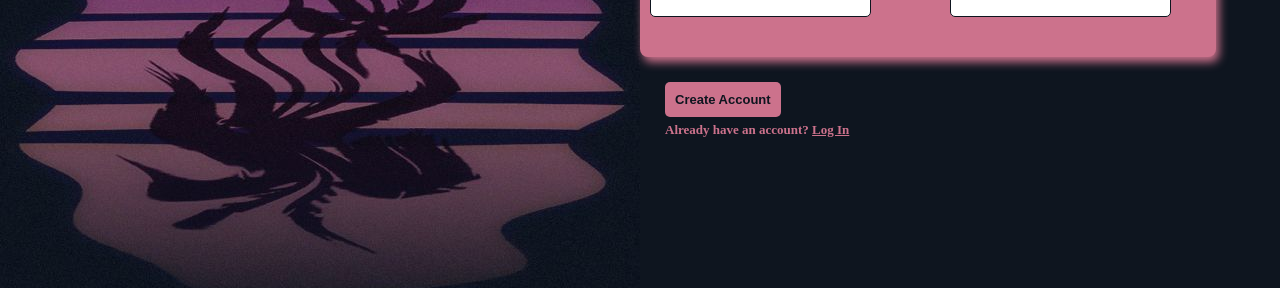
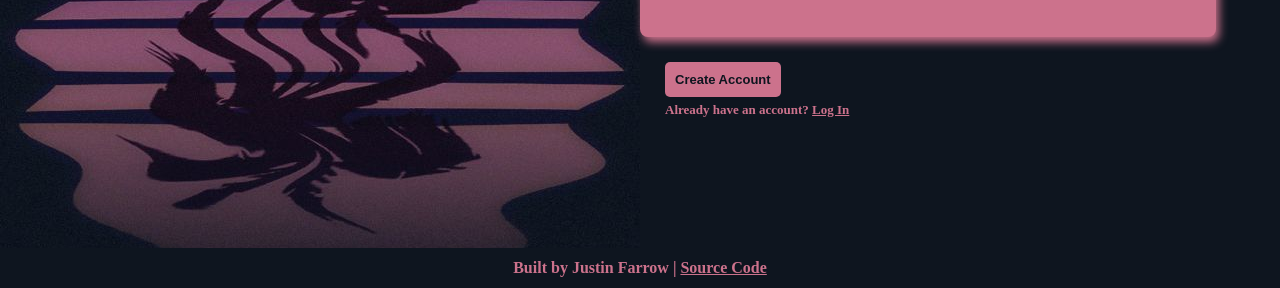
Before and after one commit to JAFarrow/TOP_dummyForm, a plain HTML site: page index.html in a window 1280 px wide. Shown: the part 512-800 px from the top of the page. Drawn offline with Linux system fonts and the light colour scheme.

Commit message:
Added Footer. Footer implemented.

```diff
--- a/index.html
+++ b/index.html
@@ -53,7 +53,7 @@
             <input type="password" name="" value="" id="pswrd" class="pswrdInput" required>
           </div>
           <div id="pswrdValSec" id="pswrdVerif">
-            <label for="pswrVerif" class="error">* CONFIRM PASSWORD</label>
+            <label for="pswrdVerif" class="error">* CONFIRM PASSWORD</label>
             <input type="password" name="" value="" id="pswrdVerif" class="pswrdInput" required>
           </div>
         </form>
@@ -66,6 +66,12 @@
       </div>
 
     </div>
+
+    <footer>
+      <h3>Built by Justin Farrow | </h3>
+      <a href="https://github.com/JAFarrow/dummyForm">Source Code</a>
+    </footer>
+
   </body>
 
   </html>
--- a/script.js
+++ b/script.js
@@ -2,7 +2,7 @@ const pswrd = document.getElementById('pswrd');
 const pswrdVerif = document.getElementById('pswrdVerif');
 
 pswrdVerif.addEventListener('input', () => {
-  if (pswrdVerif.value != pswrd.value) {
+  if (pswrdVerif.value != pswrd.value && pswrdVerif.value != '') {
     pswrd.classList.add('pswrdInvalid');
     pswrdVerif.classList.add('pswrdInvalid');
   } else {
--- a/style.css
+++ b/style.css
@@ -17,19 +17,23 @@ input:focus {
     outline: none;
 }
 
+h1 {
+    font-size: 3.6rem;
+}
+
 h2 {
     font-size: 1.8rem;
 }
 
-h1 {
-    font-size: 3.6rem;
+h3 {
+  font-size: 1.6rem;
 }
 
 .viewPort {
     display: flex;
     justify-content: center;
     align-items: center;
-    height: 100vh;
+    height: 95vh;
     width: 100vw;
 }
 
@@ -152,3 +156,20 @@ input:focus {
 #logInLink:visited {
     color: var(--main-accent-color);
 }
+
+footer {
+  height: 5vh;
+  width: 100vw;
+  display: flex;
+  justify-content: center;
+  align-items: center;
+  background-color: var(--main-bg-color);
+  color: var(--main-accent-color);
+  white-space: pre;
+}
+
+footer a {
+  font-size: 1.6rem;
+  font-weight: bold;
+  color: var(--main-accent-color);
+}
```
